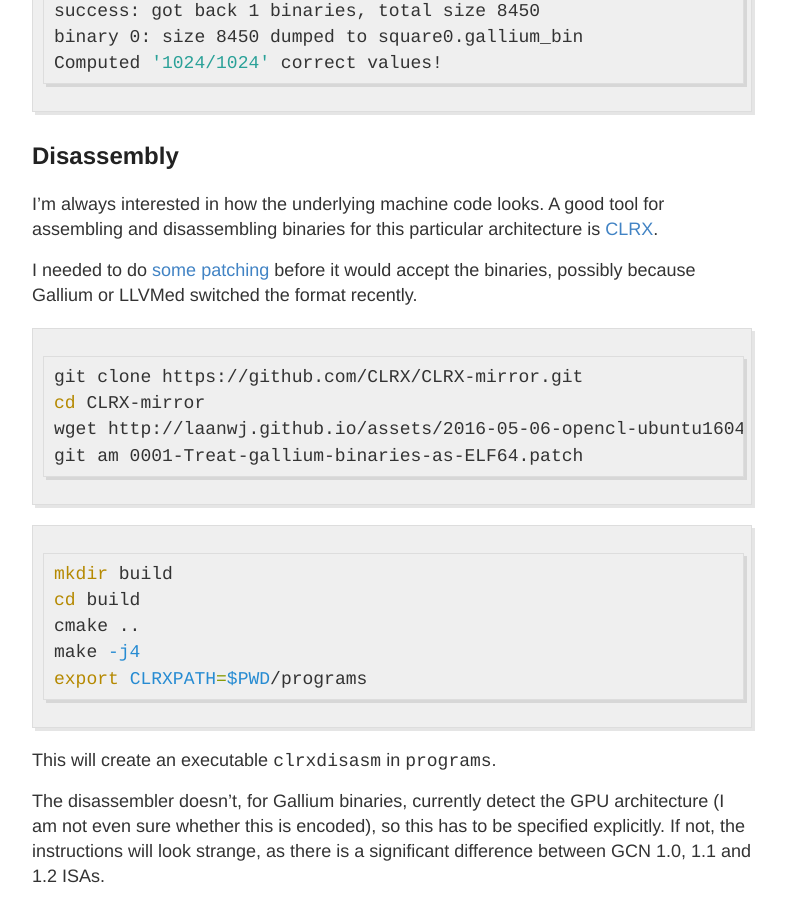
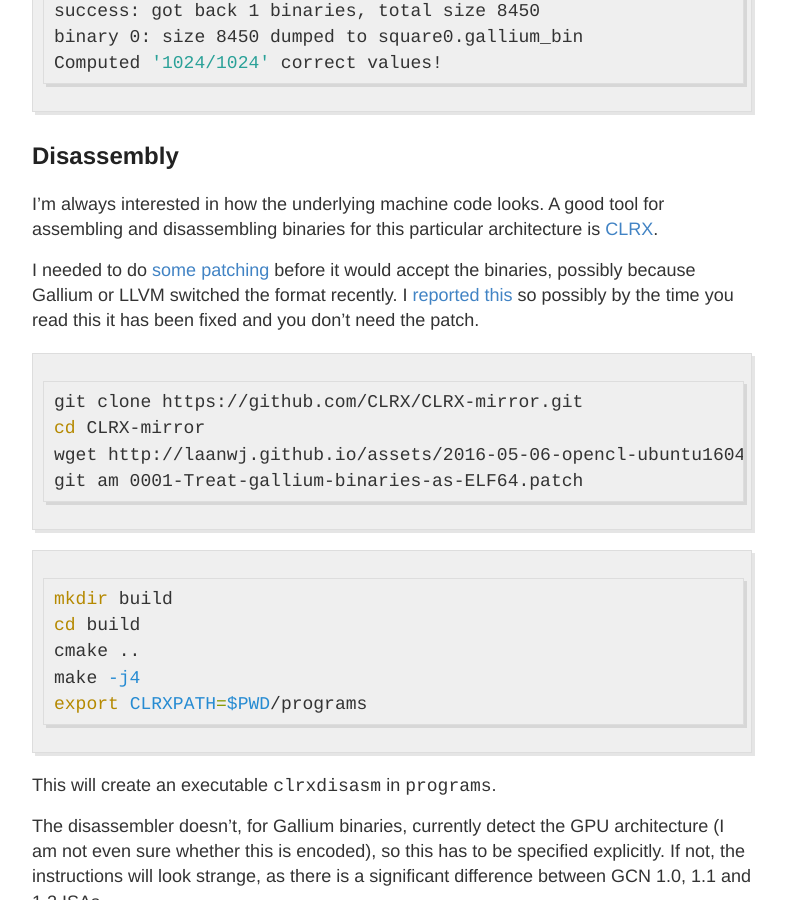
Before and after one commit to laanwj/laanwj.github.io, a Jekyll site: the page built from _posts/2016-05-06-opencl-ubuntu1604.md, in a window 1280 px wide and 900 px high, scrolled down 1970 px. Shown: the whole window, without its empty margins (248-1034 px from the left). Built offline with Jekyll 4.4.1, drawn with Linux system fonts in a browser that asks for light colours.

Commit message:
Add CLRX issue reference, probably this gets fixed at some point

````diff
--- a/_posts/2016-05-06-opencl-ubuntu1604.md
+++ b/_posts/2016-05-06-opencl-ubuntu1604.md
@@ -89,8 +89,9 @@ A good tool for assembling and disassembling binaries for this particular archit
 is [CLRX](http://clrx.nativeboinc.org/).
 
 I needed to do [some patching]({{ site.baseurl }}/assets/2016-05-06-opencl-ubuntu1604/0001-Treat-gallium-binaries-as-ELF64.patch)
-before it would accept the binaries, possibly because Gallium or LLVMed switched
-the format recently.
+before it would accept the binaries, possibly because Gallium or LLVM switched
+the format recently. I [reported this](https://github.com/CLRX/CLRX-mirror/issues/3) so possibly by the time you read
+this it has been fixed and you don't need the patch.
 
 ```bash
 git clone https://github.com/CLRX/CLRX-mirror.git
````
